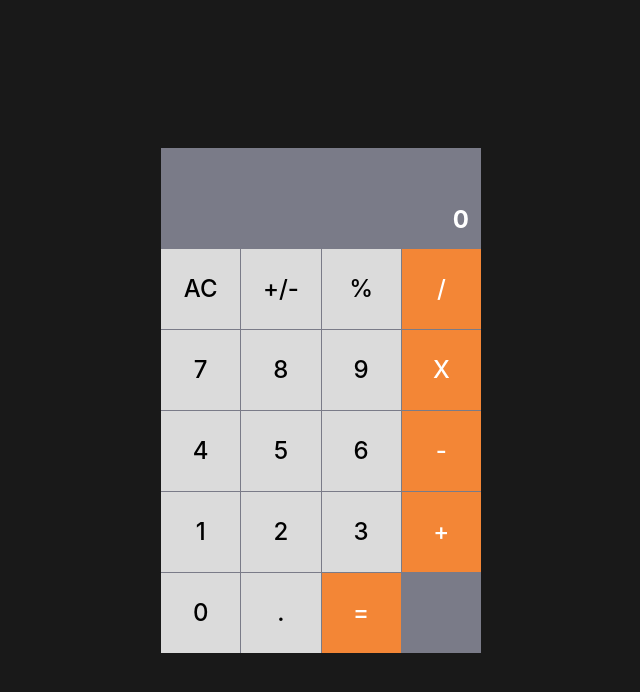
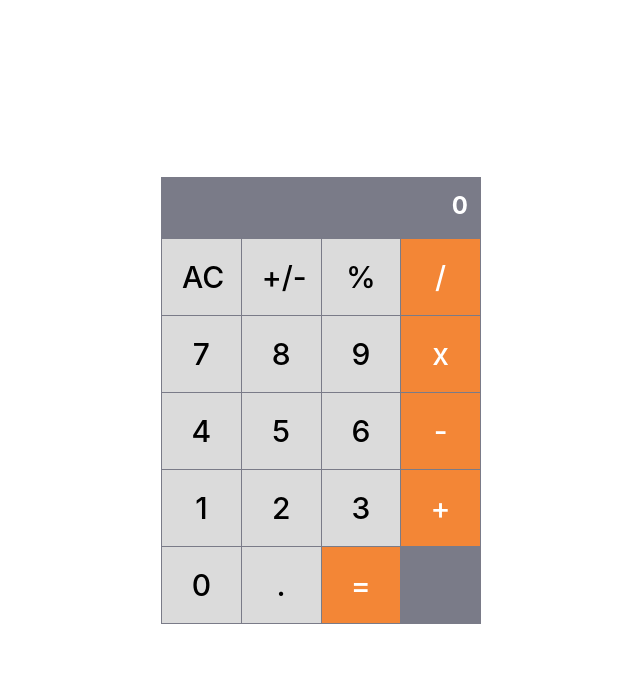
Before and after one commit to Mugisha-Elie/Calculator-App, a React (Vite) app: page / in a window 1280 px wide. Shown: the top 692 px of the page, without its empty margins (319-959 px from the left). Built offline with nearby package versions, Linux system fonts and the light colour scheme.

Commit message:
feat: Single Display Calculator v1.0

```diff
--- a/package.json
+++ b/package.json
@@ -11,6 +11,7 @@
   },
   "dependencies": {
     "@tailwindcss/vite": "^4.2.2",
+    "clsx": "^2.1.1",
     "react": "^19.2.4",
     "react-dom": "^19.2.4",
     "tailwindcss": "^4.2.2"
--- a/src/App.tsx
+++ b/src/App.tsx
@@ -1,110 +1,88 @@
 import CustomBtn from "./components/CustomBtn"
-import {useState} from "react";
+import {useState} from "react"
+import calculate from "./store/Calculate"
 
+const operators = ["+", "-", "x", "/"]
 
 export default function App(){
-  const [expression, setExpression] = useState("");
-  const [result, setResult] = useState("0");
-  const [isComplete, setIsComplete] = useState(false);
+  const [currentValue, setCurrentValue] = useState("0");
+  const [previousValue, setPreviousValue] = useState("0");
+  const [operator, setOperator] = useState("");
 
-  function handleInput(label: string){
-    if(isComplete){
-      setExpression(label);
-      setResult(label);
-      setIsComplete(false);
+function handleButtonClick(label: string){
+    if(!isNaN(Number(label)) || label === "."){
+
+      if(label === "." && currentValue.includes(".")) return;
+
+      setCurrentValue(prev => (
+        prev === "0" ?
+        label === "." ? prev + label : label
+        : prev + label
+      ))
+
+    }else if(label === "AC"){
+
+      setCurrentValue("0");
+      setPreviousValue("0");
+      setOperator("");
+      return;
+
+    }else if(operators.includes(label)){
+      if(operator && previousValue !== "0"){
+        const prev = parseFloat(previousValue);
+        const curr = parseFloat(currentValue)
+        setPreviousValue(() => String(calculate(prev, curr, operator)))
+        setCurrentValue("0")
+      }else{
+        setPreviousValue(currentValue);
+        setCurrentValue("0");
+      }
+      setOperator(label);
+      return;
+
+    }else if(label === "="){
+      const prev = parseFloat(previousValue);
+      const curr = parseFloat(currentValue);
+
+      setCurrentValue(() => String(calculate(prev, curr, operator)))
+      setOperator("")
+      setPreviousValue("0")
+    }else if(label === "+/-"){
+      setCurrentValue(value => String(parseFloat(value) * -1))
+      return;
+    }else if(label === "%"){
+      setCurrentValue(value => String(parseFloat(value) / 100))
       return;
     }
 
-    setExpression(prev => {
-      if(prev === "0") return label
-      return prev + label
-    })
-
-    setResult(prev => {
-      if(prev === "0") return label;
-      return prev + label
-    })
-  }
-
-
-  function handleOperator(operator: string){
-    if(expression === "") return;
-
-    setExpression((prev) => {
-      const lastChar = prev.trim().slice(-1)
-      const operators = ["+", "X", "-", "/"]
-
-      if(operators.includes(lastChar)){
-        return prev.slice(0, -3) + ` ${operator} `
-      }
-
-      return prev + ` ${operator} `
-    })
-  }
-
-  function handleReset(){
-    setExpression("")
-    setResult("0");
-    setIsComplete(true)
-  }
-
-  function handleButtonClick(label: string){
-    const operators = ["+", "X", "-", "/"]
-
-    if(operators.includes(label)){
-      handleOperator(label)
-    }else if(label === "AC"){
-      handleReset()
-    }else{
-      handleInput(label)
-    }
   }
 
   return (
-    <div
-    className="min-h-screen flex justify-center items-center bg-black/90"
-    >
+    <div className="min-h-screen flex justify-center items-center">
+      <div className="grid grid-cols-4 bg-[#7A7B88] p-px gap-px w-80">
 
-      <div
-      className="grid grid-cols-4 gap-px bg-[#7A7B88] w-80 overflow-hidden"
-      >
-        <div
-        className="p-3 text-2xl font-bold text-white col-span-4 flex flex-col justify-end min-h-25"
-        >
-          <div
-          className="text-sm h-6 text-right overflow-hidden whitespace-nowrap overflow-x-auto [&::-webkit-scrollbar]:hidden"
-          >{expression}</div>
-
-          <div
-          className="text-2xl font-bold text-right truncate"
-          >{result}</div>
-        </div>
-
-        <CustomBtn label="AC" onClick={handleButtonClick}/>
-        <CustomBtn label="+/-" onClick={handleButtonClick}/>
-        <CustomBtn label="%" onClick={handleButtonClick}/>
-        <CustomBtn label="/" color="orange" onClick={handleButtonClick}/>
-        <CustomBtn label="7"  onClick={handleButtonClick}/>
-        <CustomBtn label="8"  onClick={handleButtonClick}/>
-        <CustomBtn label="9"  onClick={handleButtonClick}/>
-        <CustomBtn label="X" color="orange" onClick={handleButtonClick}/>
-        <CustomBtn label="4"  onClick={handleButtonClick}/>
-        <CustomBtn label="5"  onClick={handleButtonClick}/>
-        <CustomBtn label="6"  onClick={handleButtonClick}/>
-        <CustomBtn label="-" color="orange" onClick={handleButtonClick}/>
-        <CustomBtn label="1"  onClick={handleButtonClick}/>
-        <CustomBtn label="2"  onClick={handleButtonClick}/>
-        <CustomBtn label="3"  onClick={handleButtonClick}/>
-        <CustomBtn label="+" color="orange" onClick={handleButtonClick}/>
-        <CustomBtn label="0" span={2}  onClick={handleButtonClick}/>
-        <CustomBtn label="." onClick={handleButtonClick}/>
-        <CustomBtn label="=" color="orange" onClick={handleButtonClick}/>
-
-
-
+        <div className="col-span-4 p-3 text-white text-2xl font-bold text-right h-15">{currentValue}</div>
+        <CustomBtn label="AC" onClick={handleButtonClick} />
+        <CustomBtn label="+/-" onClick={handleButtonClick} />
+        <CustomBtn label="%" onClick={handleButtonClick} />
+        <CustomBtn label="/" color="orange" onClick={handleButtonClick} />
+        <CustomBtn label="7" onClick={handleButtonClick} />
+        <CustomBtn label="8" onClick={handleButtonClick} />
+        <CustomBtn label="9" onClick={handleButtonClick} />
+        <CustomBtn label="x" color="orange" onClick={handleButtonClick} />
+        <CustomBtn label="4" onClick={handleButtonClick} />
+        <CustomBtn label="5" onClick={handleButtonClick} />
+        <CustomBtn label="6" onClick={handleButtonClick} />
+        <CustomBtn label="-" color="orange" onClick={handleButtonClick} />
+        <CustomBtn label="1" onClick={handleButtonClick} />
+        <CustomBtn label="2" onClick={handleButtonClick} />
+        <CustomBtn label="3" onClick={handleButtonClick} />
+        <CustomBtn label="+" color="orange" onClick={handleButtonClick} />
+        <CustomBtn label="0" span={2} onClick={handleButtonClick} />
+        <CustomBtn label="." onClick={handleButtonClick} />
+        <CustomBtn label="=" color="orange" onClick={handleButtonClick} />
 
       </div>
-
     </div>
   )
 }
--- a/src/components/CustomBtn.tsx
+++ b/src/components/CustomBtn.tsx
@@ -1,15 +1,15 @@
-import type { BtnProps } from "../types/BtnProps"
+import type { BtnProps } from "../types/BtnProps";
 
-export default function CustomBtn({label, color="light-gray", span = 1, onClick}: BtnProps){
+export default function CustomBtn({label, span = 1, color = 'light-gray', onClick}: BtnProps){
     const colorClasses = {
-        'light-gray': 'bg-[#DBDBDB] text-black',
-        'orange': 'bg-[#F38636] text-white'
+        'light-gray': 'text-black bg-[#DBDBDB]',
+        'orange': 'text-white bg-[#F38636]'
     }
 
     return (
         <button
-        onClick={() => onClick ? onClick(label) : ""}
-        className={`${colorClasses[color]} col-span-${span} h-20 text-2xl font-medium flex justify-center items-center cursor-pointer`}
+        onClick={() => onClick(label)}
+        className={`${colorClasses[color]} text-3xl font-medium p-5 col-span-${span} cursor-pointer`}
         >
             {label}
         </button>
--- /dev/null
+++ b/src/store/Calculate.ts
@@ -0,0 +1,11 @@
+export default function calculate(num1: number, num2: number, op: string){
+    switch(op){
+        case '+': return parseFloat((num1 + num2).toPrecision(12))
+        case '-': return parseFloat((num1 - num2).toPrecision(12))
+        case 'x': return parseFloat((num1 * num2).toPrecision(12))
+        case '/': return (
+            !isFinite(num1 / num2) ? "Math Error" : num1 / num2
+        )
+        default: return num2
+    }
+}
--- a/src/types/BtnProps.ts
+++ b/src/types/BtnProps.ts
@@ -1,6 +1,6 @@
 export interface BtnProps{
     label: string;
-    color?:'light-gray' | 'orange';
+    color?: 'light-gray' | 'orange';
     span?: 1 | 2;
-    onClick?: (label: string) => void
+    onClick: (label: string) => void;
 }
```
Also changed, not shown: 1 other file (tests, documents, lock files or other folders).
